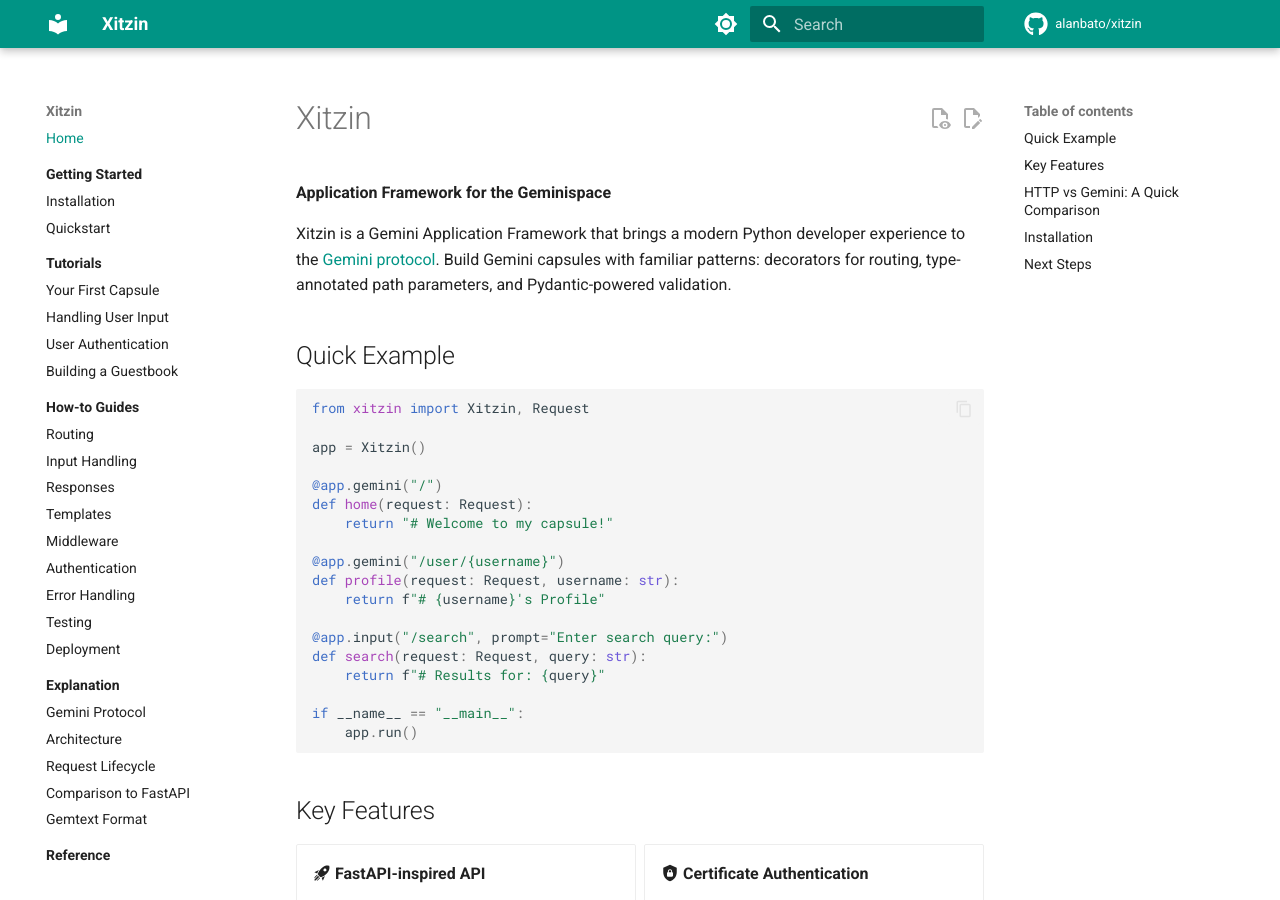
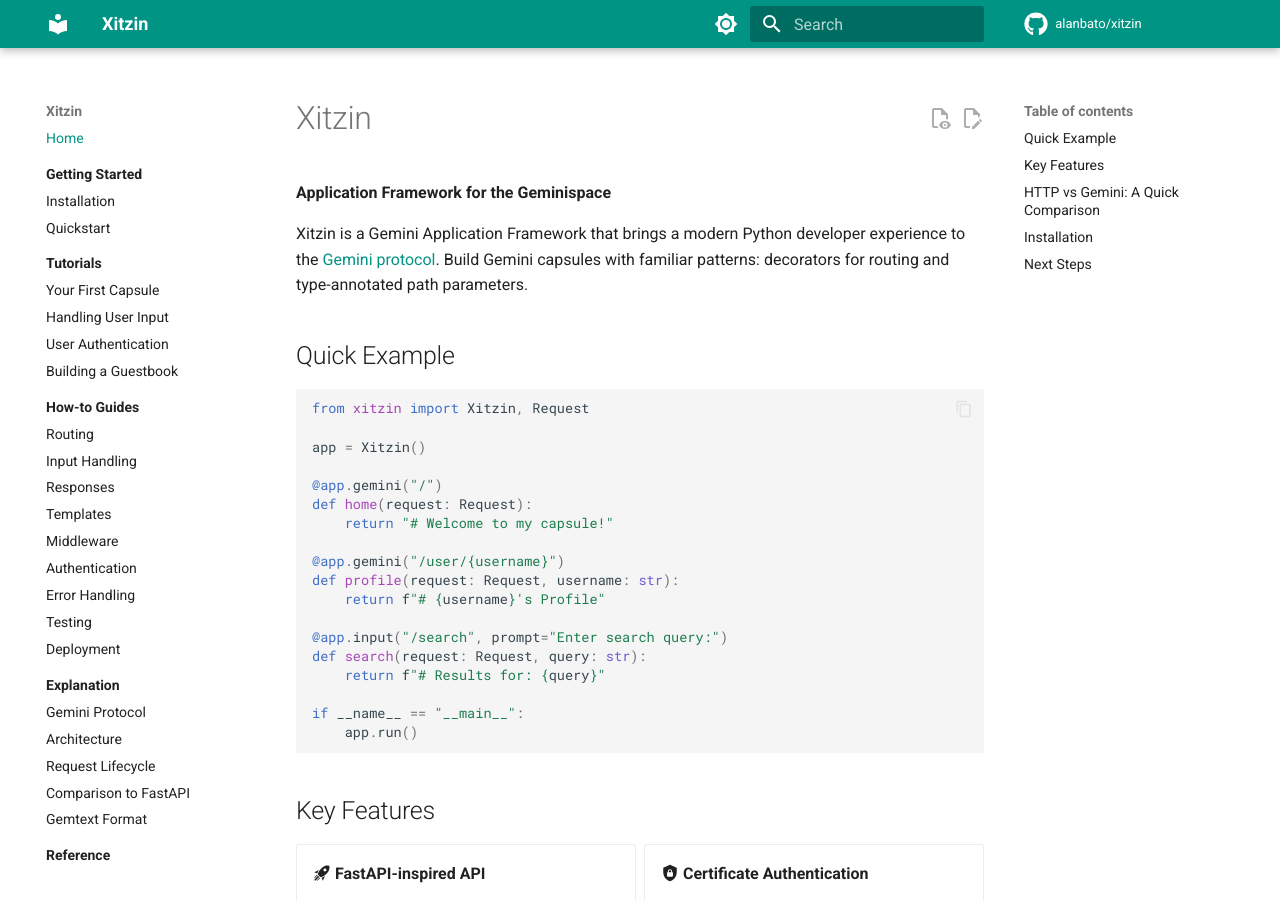
Before and after one commit to alanbato/xitzin, an MkDocs documentation site: the page built from docs/index.md, in a window 1280 px wide and 900 px high. Built offline with MkDocs 1.6.1 and Material for MkDocs 9.7.7, drawn with Linux system fonts in a browser that asks for light colours; comment, search, counter and statistics services are not loaded; the version menu is left out.

Commit message:
Remove pydantic dependency
Pydantic was listed as a dependency but not actually used in the codebase.
This simplifies the dependency tree and reduces installation size.

```diff
--- a/docs/index.md
+++ b/docs/index.md
@@ -2,7 +2,7 @@
 
 **Application Framework for the Geminispace**
 
-Xitzin is a Gemini Application Framework that brings a modern Python developer experience to the [Gemini protocol](https://geminiprotocol.net/). Build Gemini capsules with familiar patterns: decorators for routing, type-annotated path parameters, and Pydantic-powered validation.
+Xitzin is a Gemini Application Framework that brings a modern Python developer experience to the [Gemini protocol](https://geminiprotocol.net/). Build Gemini capsules with familiar patterns: decorators for routing and type-annotated path parameters.
 
 ## Quick Example
 
--- a/pyproject.toml
+++ b/pyproject.toml
@@ -10,7 +10,6 @@
 dependencies = [
     "jinja2>=3.1.0",
     "nauyaca>=0.3.2",
-    "pydantic>=2.12.5",
     "rich>=14.2.0",
     "typing-extensions>=4.15.0",
 ]
```
Also changed, not shown: README.md (+1 -1 lines), docs/explanation/architecture.md (+0 -1 lines), docs/getting-started/installation.md (+0 -1 lines), 1 other file.
